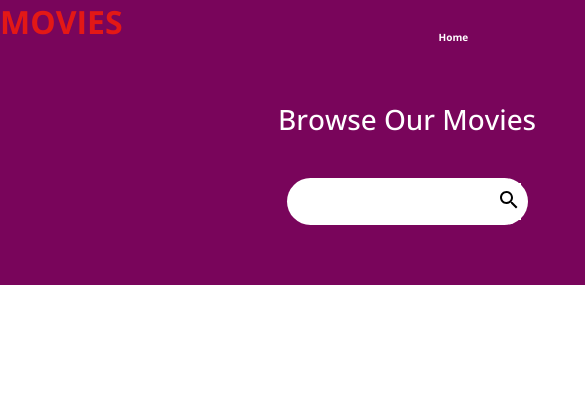
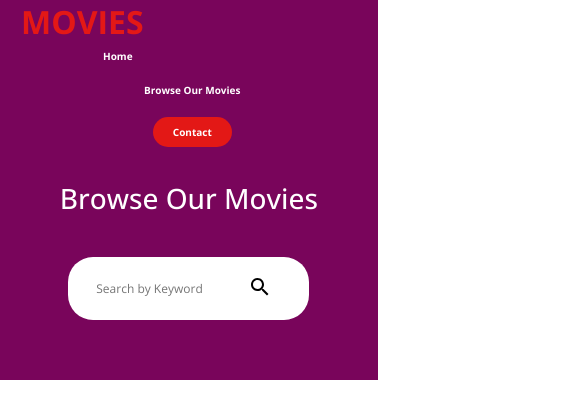
Before and after one commit to shabnamjabeenkhan/React-final-project, a React (Create React App) app: page / in a window 390 px wide. Shown: the top 418 px of the page, 585 px wide, since content can reach past the window. Built offline with nearby package versions, Linux system fonts and the light colour scheme.

Commit message:
now complete

```diff
--- a/src/index.css
+++ b/src/index.css
@@ -10,9 +10,9 @@
 
 
 
-.main-section{
+/* .main-section{
   display: flex;
-}
+} */
 
 ul{
   display: flex;
@@ -305,6 +305,7 @@ nav {
 
 .container {
 width: 100%;
+
 }
 
 
@@ -375,14 +376,14 @@ img {
 }
 
 
-@media(max-width: 546px) {
+/* @media(max-width: 546px) {
 .input{
   width: 0;
-}
+} */
 .srch-btn{
   margin: -10px;
 }
-}
+
 
 
 @media(max-width: 841px) {
@@ -397,7 +398,7 @@ img {
   }
   }
 
-   @media(max-width: 673px) {
+   /* @media(max-width: 673px) {
     .user{
       padding-left: 128px;
     }
@@ -407,10 +408,10 @@ img {
       .user{
         padding-left: 200px;
       }
-      }
+      } */
 
 
-     @media(max-width: 440px) {
+     /* @media(max-width: 440px) {
       .user{
         padding-left: 160px;
       }
@@ -424,11 +425,65 @@ img {
           .user{
             padding-left: 508px;
           }
-          }
+          }    */
 
 
-          @media(max-width: 480px) {
+          /* @media(max-width: 480px) {
             .container{
               max-width: 480px !important;
             }
-            }
+            }    */
+
+
+
+             @media(max-width: 400px) {
+              .nav__link--lists{
+             display: block;
+              }
+
+              }
+
+
+              @media(max-width: 400px) {
+               a{
+               padding-bottom: 20px;
+
+                }
+
+                }
+
+
+                @media(max-width: 400px) {
+                  .search__results{
+                 display: none;
+                   }
+
+                   }
+
+
+                   @media(max-width: 400px) {
+                    ul{
+                  padding-left: 21px;
+                     }
+
+                     }
+
+
+
+                   @media(max-width: 400px) {
+                    .input{
+                  padding: 8px;
+                     }
+
+                     }
+
+                     @media(max-width: 400px) {
+                     li{
+
+                   display: flex;
+                   justify-content: center;
+                   align-items: center;
+                   padding-right: 30px;
+                       }
+
+                       }
```
